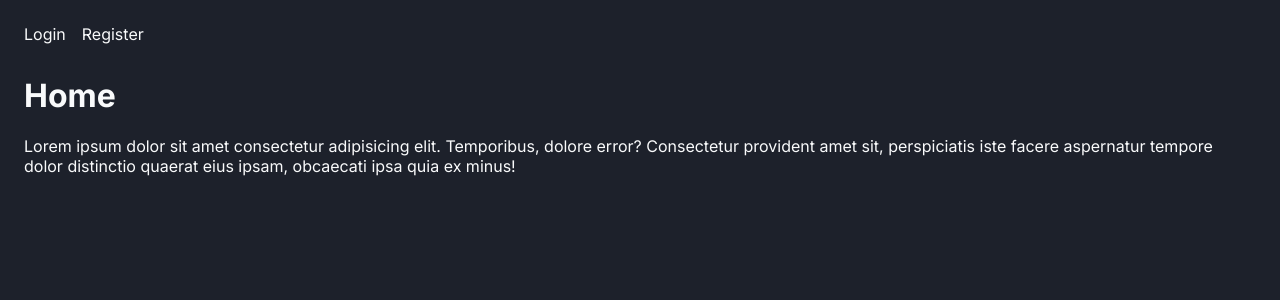
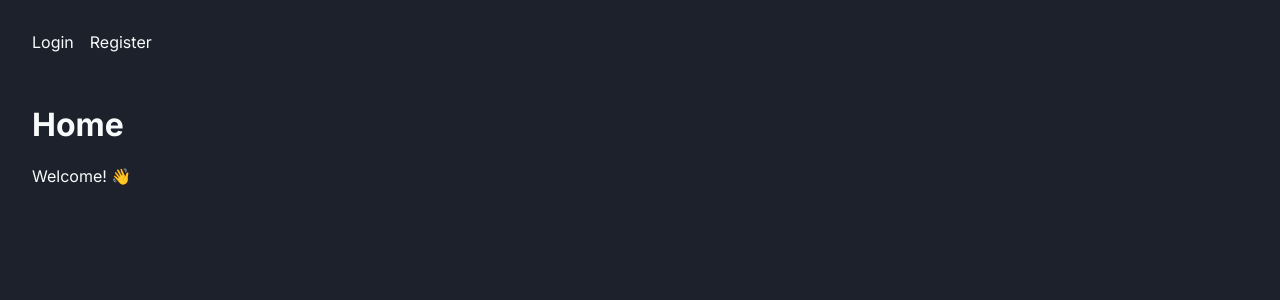
Before and after one commit to joysofcode/sveltekit-auth-cookies, a SvelteKit app: page / in a window 1280 px wide. Shown: the top 300 px of the page. Built offline with nearby package versions, Linux system fonts and the light colour scheme; no server answers.

Commit message:
style: Improvements

```diff
--- a/src/app.html
+++ b/src/app.html
@@ -3,7 +3,7 @@
 	<head>
 		<meta charset="utf-8" />
 		<meta name="viewport" content="width=device-width, initial-scale=1" />
-		<link rel="icon" href="https://fav.farm/🍪" />
+		<link rel="icon" href="https://fav.farm/🔥" />
 		%sveltekit.head%
 	</head>
 	<body>
--- a/src/routes/+layout.svelte
+++ b/src/routes/+layout.svelte
@@ -21,4 +21,12 @@
 	{/if}
 </nav>
 
-<slot />
+<main>
+	<slot />
+</main>
+
+<style>
+	main {
+		padding: 0 2rem;
+	}
+</style>
--- a/src/routes/+page.svelte
+++ b/src/routes/+page.svelte
@@ -1,7 +1,3 @@
 <h1>Home</h1>
 
-<p>
-	Lorem ipsum dolor sit amet consectetur adipisicing elit. Temporibus, dolore
-	error? Consectetur provident amet sit, perspiciatis iste facere aspernatur
-	tempore dolor distinctio quaerat eius ipsam, obcaecati ipsa quia ex minus!
-</p>
+<p>Welcome! 👋</p>
--- a/src/styles/app.css
+++ b/src/styles/app.css
@@ -1,8 +1,8 @@
 @import url('https://fonts.googleapis.com/css2?family=Inter:wght@400;700&display=swap');
 
 body {
-	padding: 1rem;
-	font-family: 'Inter';
+	margin: 0;
+	font-family: 'Inter', sans-serif;
 	color: hsl(220 20% 98%);
 	background-color: hsl(220 20% 14%);
 }
@@ -41,25 +41,18 @@ button {
 nav {
 	display: flex;
 	gap: 1rem;
-	margin-bottom: 2rem;
+	padding: 2rem;
 }
 
 a {
 	color: inherit;
-}
-
-nav a {
 	text-decoration: none;
 }
 
-nav a:hover {
+a:hover {
 	text-decoration: underline;
 }
 
 .error {
 	color: tomato;
 }
-
-.success {
-	color: palegreen;
-}
```
Also changed, not shown: src/routes/(auth)/login/+page.svelte (+10 -14 lines), src/routes/(auth)/register/+page.svelte (+4 -4 lines).
